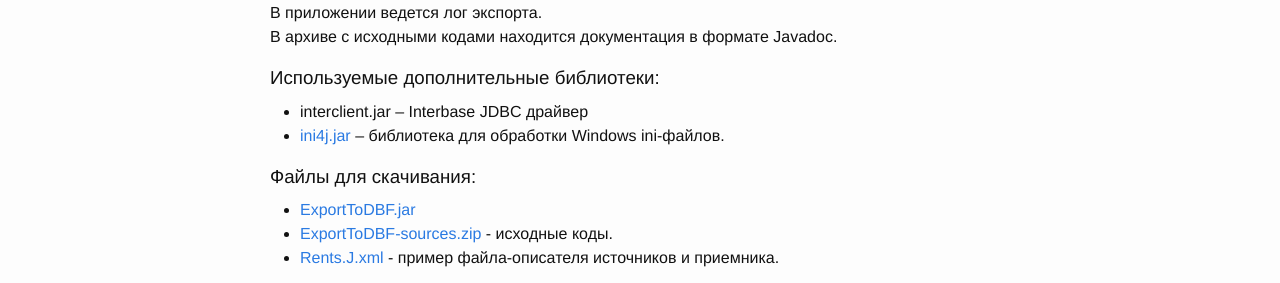
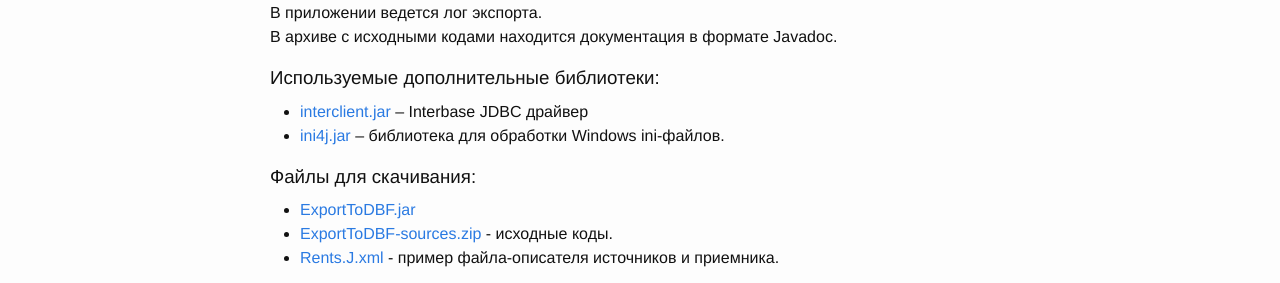
Before and after one commit to Sikambr/projects, a Jekyll site: the page built from exporttodbf.md, in a window 1280 px wide. Shown: the part 293-576 px from the top of the page. Built offline with Jekyll 4.4.1, drawn with Linux system fonts in a browser that asks for light colours; some of the changed lines change nothing that is shown.

Commit message:
publishing

```diff
--- a/_config.yml
+++ b/_config.yml
@@ -13,8 +13,7 @@ url: "http://sikambr.github.io" # the base hostname & protocol for your site
 #twitter_username: jekyllrb
 github_username:  Sikambr
 
-#resume_url: "https://drive.google.com/file/d/0B1nIE1BTDG6zTm1OYk1SRmgtOWc/view?usp=sharing"
-resume_url: "https://drive.google.com/file/d/1lhobNUfPbuDBU9IPinwbe0yTv-YFJ3Za/view?usp=sharing"
+resume_url: "https://drive.google.com/file/d/0B1nIE1BTDG6zTm1OYk1SRmgtOWc/view?usp=sharing"
 
 # Build settings
 markdown: kramdown
--- a/exporttodbf.md
+++ b/exporttodbf.md
@@ -18,7 +18,7 @@ permalink: /exporttodbf/
 
 ### Используемые дополнительные библиотеки:
 
-* interclient.jar – Interbase JDBC драйвер
+* [interclient.jar](https://github.com/ForNeVeR/interclient) – Interbase JDBC драйвер
 * [ini4j.jar](http://ini4j.sourceforge.net/download.html) – библиотека для обработки Windows ini-файлов.
 
 ### Файлы для скачивания:
```
